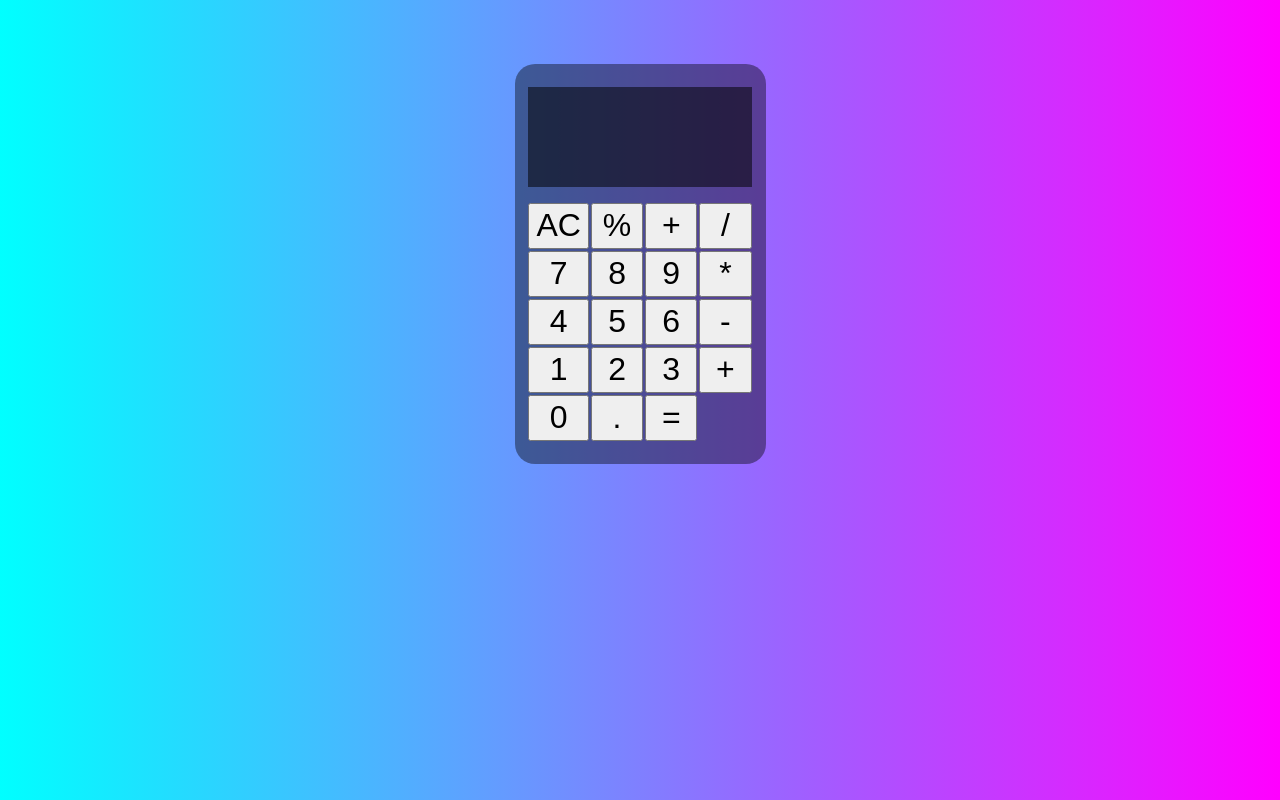
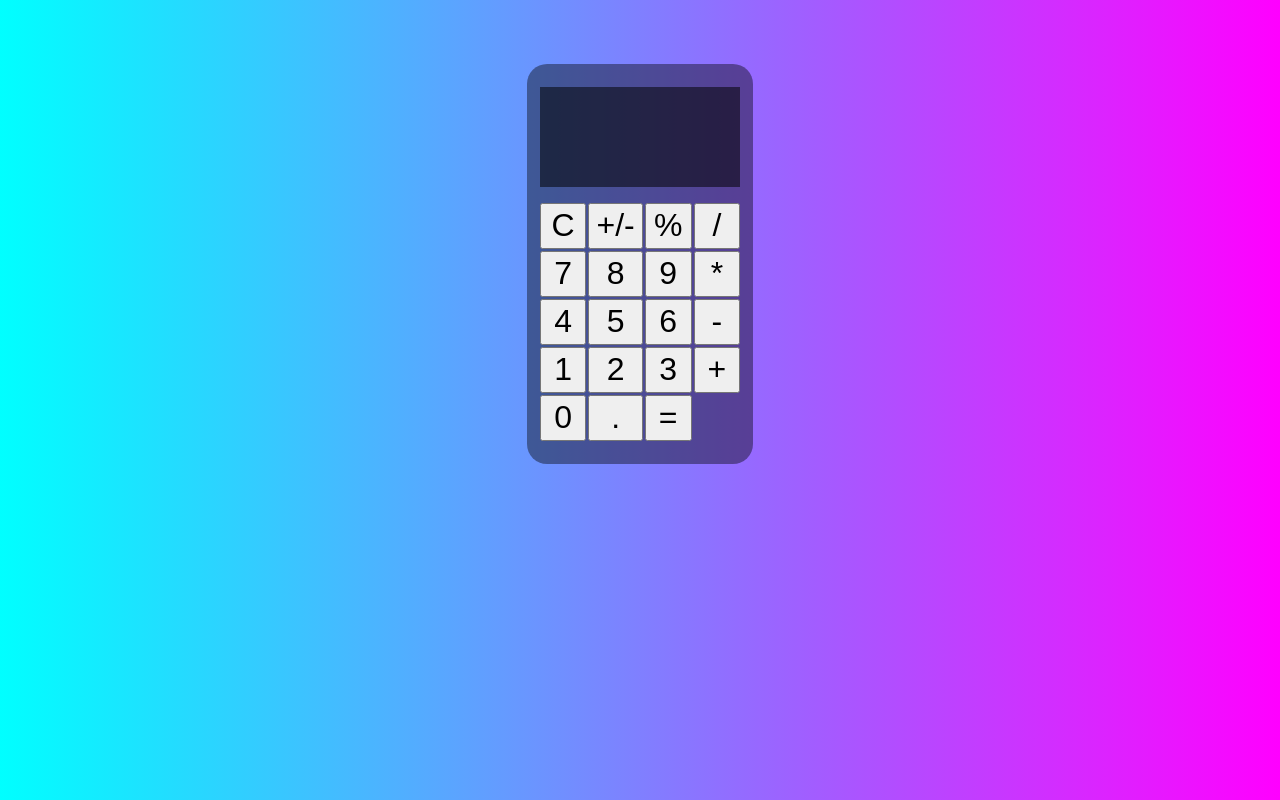
Before and after one commit to marceljaworski/react-calculator, a React (Create React App) app: page / in a window 1280 px wide. Built offline with nearby package versions, Linux system fonts and the light colour scheme; the HTML template or start-up script is replaced by a standard one.

Commit message:
handlePorcent

```diff
--- a/src/components/Calculator.js
+++ b/src/components/Calculator.js
@@ -9,7 +9,6 @@ function Calculator () {
 
     const handleOperator = (event) => {
         setOperator(event.target.value);
-
         setfirstNumber(number.join(""))
         setNumber([])
     };
@@ -21,6 +20,14 @@ function Calculator () {
         setNumber([]);
         setfirstNumber()
         setOperator("")
+    }
+    const handleMinus = () => {
+        const result = +number.join("") * -1
+        setNumber(([]) => [ ...[], result]);
+    }
+    const handlePorcent = () => {
+        const result = +number.join("") / 100
+        setNumber(([]) => [ ...[], result]);
     }
 
     const calculate = () => {
@@ -50,6 +57,7 @@ function Calculator () {
                 setfirstNumber()
                 setOperator("")
                 break;
+
             default:
                 console.log(`Sorry, we are out of`);
 
@@ -59,9 +67,9 @@ function Calculator () {
         <div className='Calculator'>
             <Display previous={number} oper={operator} current={firstNumber}/>
             <div className="Keypad">
-                <button onClick={handleAC} value="AC">AC</button>
-                <button onClick={handleOperator} name= "operator" value="%">%</button>
-                <button onClick={handleOperator} name= "operator" value="+">+</button>
+                <button onClick={handleAC} value="AC">C</button>
+                <button onClick={handleMinus} name= "operator" value="+/-">+/-</button>
+                <button onClick={handlePorcent} name= "operator" value="%">%</button>
                 <button onClick={handleOperator} name= "operator" value="/">/</button>
                 <button onClick={handleNumber} name= "number" value="7">7</button>
                 <button onClick={handleNumber} name= "number" value="8">8</button>
--- a/src/components/calculator.css
+++ b/src/components/calculator.css
@@ -15,7 +15,7 @@
     gap: 2px;
     display: grid;
     grid-template-columns:repeat(4, 1fr);
-    grid-template-rows: repeat(5, 1fr);
+    grid-template-rows: repeat(1fr 1fr 1fr 1fr);
 }
 button{
     cursor: pointer;
--- a/src/components/display.css
+++ b/src/components/display.css
@@ -2,17 +2,22 @@
     /* border: solid 1px rgba(216, 216, 216, 0.465); */
     width: 90%;
     height: 25%;
-    display: flex;
+    /* display: flex;
     flex-direction: column;
-    justify-content: center;
-    align-items: center;
-    font-size: larger;
+    justify-content: center; */
+    /* align-items: center; */
+    display: grid;
+    grid-template-rows: 1fr 2fr;
+    grid-template-columns: 1fr;
+    font-size: xx-large;
     background-color: rgba(0, 0, 0, 0.531);
 }
 .previous {
-    line-height: 0px;
+    text-align: center;
 }
 
 .current {
-    line-height: 50px;
+    font-size: large;
+    text-align: center;
+    margin-top: 1rem;
 }
```
Also changed, not shown: 1 other file (tests, documents, lock files or other folders).
